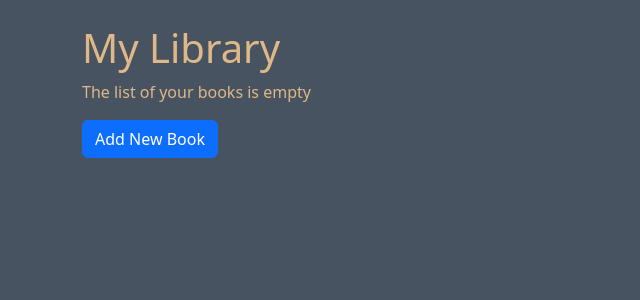
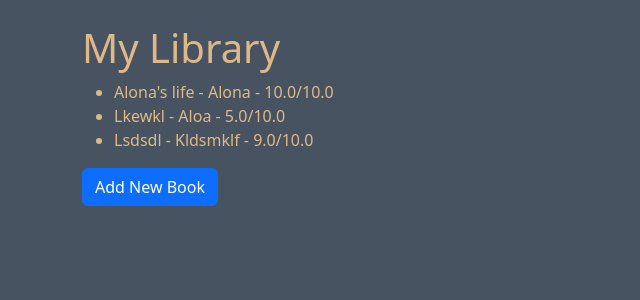
Before and after one commit to Alonasa/100DaysOfPyhton, a Flask app: page / in a window 1280 px wide. Shown: the top 300 px of the page, without its empty margins (0-640 px from the left). Run offline with Flask 3, Linux system fonts and the light colour scheme; some libraries are stand-ins or nearby versions.

Commit message:
make data adding to the database

```diff
--- a/daySixtyThree/main.py
+++ b/daySixtyThree/main.py
@@ -3,9 +3,9 @@ from flask import Flask, render_template, request, redirect, url_for
 from flask_bootstrap import Bootstrap5
 from flask_sqlalchemy import SQLAlchemy
 from flask_wtf import FlaskForm
-from sqlalchemy import Integer, String, Float, create_engine
-from sqlalchemy.orm import DeclarativeBase, Mapped, mapped_column, sessionmaker
-from wtforms import StringField, SubmitField, FloatField
+from sqlalchemy import Integer, String, Float, func
+from sqlalchemy.orm import DeclarativeBase
+from wtforms import StringField, SubmitField, FloatField, validators
 from wtforms.validators import DataRequired, NumberRange
 
 app = Flask(__name__)
@@ -17,49 +17,39 @@ class Base(DeclarativeBase):
     pass
 
 
-app.config['SQLALCHEMY_DATABASE_URI'] = "sqlite:///books-collection.db"
-db = SQLAlchemy(model_class=Base)
+app.config['SQLALCHEMY_DATABASE_URI'] = "sqlite:///new-book-collection.db"
+db = SQLAlchemy()
 db.init_app(app)
 
 
 class Book(db.Model):
-    id: Mapped[int] = mapped_column(Integer, primary_key=True)
-    title: Mapped[str] = mapped_column(String(250), unique=True, nullable=False)
-    author: Mapped[str] = mapped_column(String(250), nullable=False)
-    rating: Mapped[float] = mapped_column(Float, nullable=False)
+    id = db.Column(Integer, primary_key=True)
+    title = db.Column(String(250), unique=True, nullable=False)
+    author = db.Column(String(250), nullable=False)
+    rating = db.Column(Float, nullable=False)
 
 
 with app.app_context():
     db.create_all()
 
-all_books = []
-
 
 class AddBookForm(FlaskForm):
-    book = StringField('Book Name', validators=[DataRequired()], render_kw={
+    title = StringField('Book Name', validators=[DataRequired()], render_kw={
         "placeholder": "Book name e.g. Harry Potter"})
     author = StringField('Book Author', validators=[DataRequired()], render_kw={
         "placeholder": "Author name e.g. J. K. Rowling"})
-    rating = FloatField('Rating', validators=[DataRequired(), NumberRange(min=1, max=10)], render_kw={
-        "placeholder": "Add your rating from 1 to 10"})
+    rating = FloatField('Rating', validators=[DataRequired(), validators.NumberRange(min=0.0, max=10.0)], render_kw={
+        "placeholder": "Add your rating from 1.0 to 10.0"})
     submit = SubmitField('Add book')
-
-
-def get_last_db_id():
-    engine = create_engine('sqlite:///books-collection.db')  # Replace with your SQLite database file path
-    session = sessionmaker(bind=engine)
-    session = session()
-    last_id = session.query(Book.id).order_by(Book.id.desc()).first()
-
-    last_inserted_id = last_id[0] if last_id else None
-    return last_inserted_id
 
 
 @app.route('/')
 def home():
-    if len(all_books) > 0:
-        for book in all_books:
-            return render_template('index.html', book=book)
+    result = db.session.query(Book).order_by(Book.title).all()
+    record_count = db.session.query(func.count()).select_from(Book).scalar()
+    if record_count > 0:
+        return render_template('index.html', books=result)
+
     return render_template('index.html')
 
 
@@ -67,23 +57,14 @@ def home():
 def add():
     form = AddBookForm()
     validation = form.validate_on_submit()
-    if request.method == 'POST':
-        if validation:
-            book = {
-                'title':  f"{request.form['book'].strip().capitalize()}",
-                'author': f"{request.form['author'].strip().capitalize()}",
-                'rating': f"{request.form['rating']}"
-            }
-            all_books.append(book)
-            last_id = get_last_db_id()
+    if request.method == 'POST' and validation:
+        new_book = Book(title=request.form['title'].strip().capitalize(),
+                        author=request.form['author'].strip().capitalize(), rating=request.form['rating'])
+        db.session.add(new_book)
+        db.session.commit()
 
-            with app.app_context():
-                new_book = Book(id=int(last_id) + 1, title=book['title'], author=book['author'], rating=book[
-                    'rating'])
-                db.session.add(new_book)
-                db.session.commit()
+        return redirect(url_for('home'))
 
-            return redirect(url_for('home'))
     return render_template('add.html', form=form)
 
 
--- a/daySixtyThree/templates/index.html
+++ b/daySixtyThree/templates/index.html
@@ -4,11 +4,13 @@
 {% block content %}
 <div class="container mt-4">
     <h1>My Library</h1>
-    {% if book %}
+    {% if books: %}
     <ul>
-        <li>{{book.title}} - {{book.author}} - {{book.rating}}/10</li>
+        {% for book in books: %}
+        <li>{{ book.title }} - {{ book.author }} - {{ book.rating }}/10.0</li>
+        {% endfor %}
     </ul>
-    {% else %}
+    {% else: %}
     <p>The list of your books is empty</p>
     {% endif %}
     <a class="btn btn-primary" href="{{url_for('add')}}">Add New Book</a>
```
Also changed, not shown: daySixtyThree/books-collection.db (deleted), daySixtyThree/instance/books-collection.db (deleted), daySixtyThree/instance/new-book-collection.db (added), daySixtyThree/instance/new-books-collection.db (deleted), daySixtyThree/instance/new-books-collections.db (deleted), daySixtyThree/new-book-collection.db (added).
